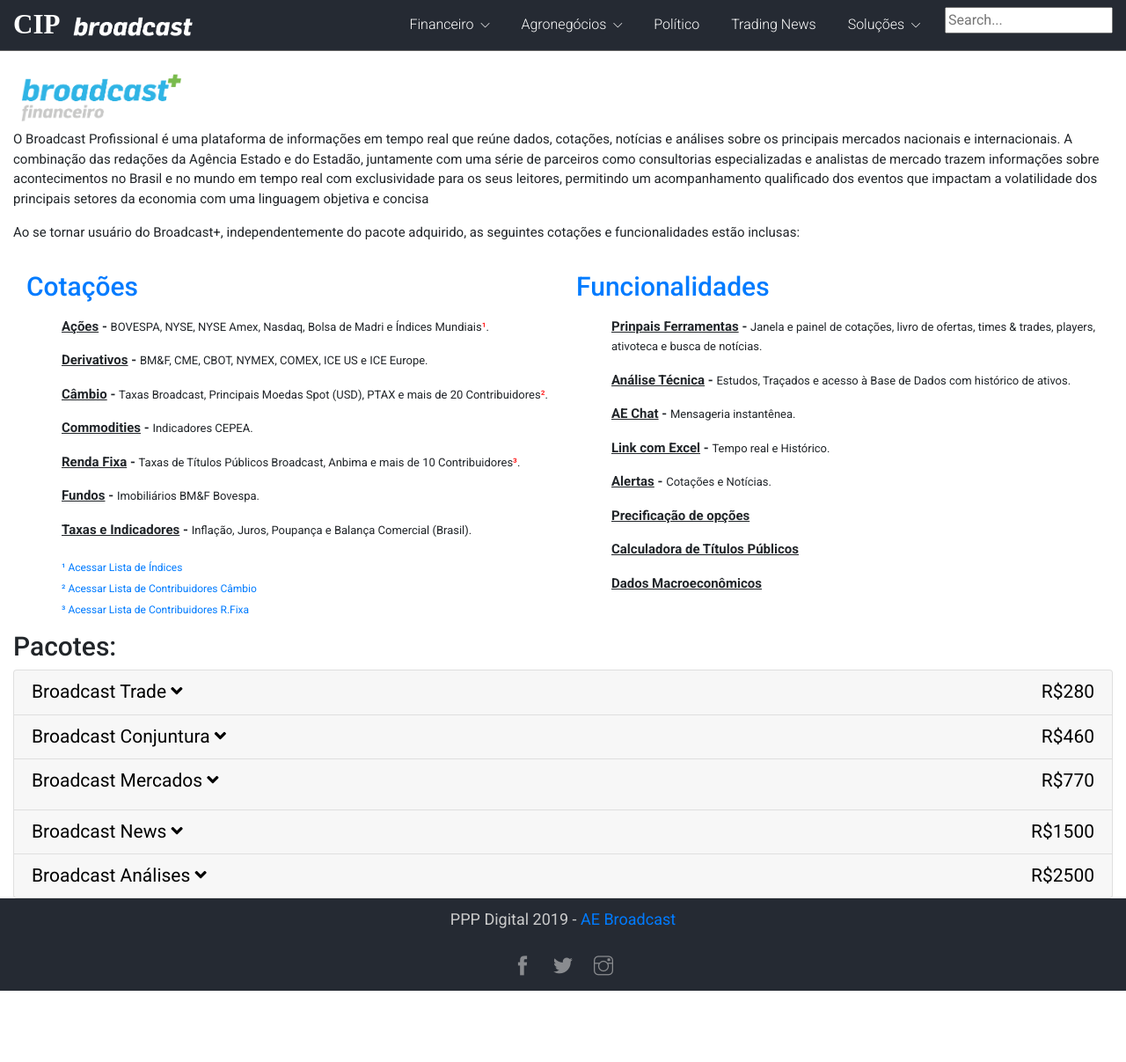
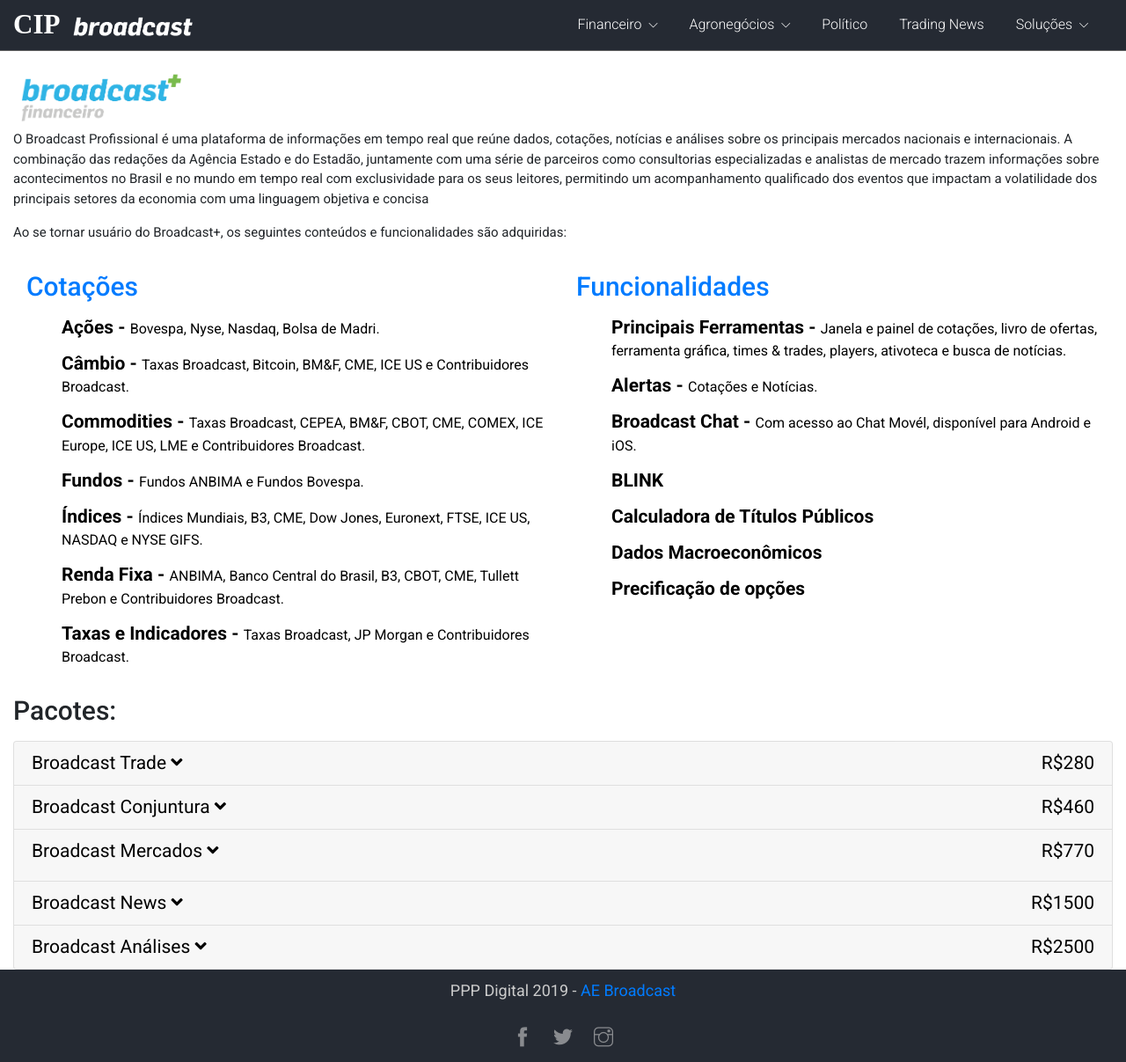
Before and after one commit to brunoLeal93/cipbroadcast, a Flask app: page /bpro-web in a window 1280 px wide. Shown: the whole page at 88% size. Before the commit the page ends 1126 px from the top, so only its background shows below. Run offline with Flask 2, Linux system fonts and the light colour scheme; some libraries are stand-ins or nearby versions.

Commit message:
Atualizacao

```diff
--- a/app/static/css/ppp.css
+++ b/app/static/css/ppp.css
@@ -18,9 +18,11 @@
     top: 60px;
     background: white;
     margin-top: 0px !important;
-    z-index: 9999;
+    z-index: 10;
 }
-
+.nav-menu{
+    z-index: 50;
+}
 body{
 	padding-top: 75px;
 	font-size: 1rem;
--- a/app/static/css/style.css
+++ b/app/static/css/style.css
@@ -69,7 +69,8 @@
   top: 0;
   right: 0;
   left: 0;
-  margin: 0 auto; }
+  margin: 0 auto;
+  z-index: 50; }
 
 .nav-menu-2 {
   position: inherit; }
@@ -158,10 +159,10 @@
 .slider {
   background: url(../images/bpro4.png) no-repeat;
   background-size: cover;
-  min-height: 800px; }
+  min-height: 500px; }
   @media (max-width: 992px) {
     .slider {
-      min-height: 700px; } }
+      min-height: 400px; } }
 
 .btn-outline-light {
   padding: 10px 16px; }
@@ -193,7 +194,7 @@
     margin: 0 !important; } }
 
 .btn-group {
-  width: 100%; }
+  width: 70%; }
   @media (max-width: 576px) {
     .btn-group {
       display: block; } }
@@ -274,7 +275,7 @@
    ============================================================== */
 .styled-heading {
   text-align: center;
-  margin: 0 0 50px; }
+  margin: 15px 0 50px; }
   @media (max-width: 768px) {
     .styled-heading {
       margin: 0 0 30px; } }
--- a/app/static/js/ppp.js
+++ b/app/static/js/ppp.js
@@ -870,6 +870,7 @@
 
 $(document).ready(function() {
         $('[data-toggle="tooltip"]').tooltip();
+        $('#selectNivel').val("1").change();
 
 /* Inicio do script que trava os header*/
         var offset1 = $('#cont-incluso').offset().top -10;
--- a/app/templates/base.html
+++ b/app/templates/base.html
@@ -53,7 +53,7 @@
                                             <span class="icon-arrow-down"></span>
                                             </a>
                                             <div class="dropdown-menu" aria-labelledby="navbarDropdownMenuLink">
-                                            <a class="dropdown-item" href="{{url_for('bpro_terminal')}}">Terminais</a>
+                                                <a class="dropdown-item" href="{{url_for('bpro_terminal')}}">Desktop</a>
                                                 <a class="dropdown-item" href="#">Web</a>
                                                 <a class="dropdown-item" href="#">Wallboard</a>
                                             </div>
@@ -63,7 +63,7 @@
                                             <span class="icon-arrow-down"></span>
                                             </a>
                                             <div class="dropdown-menu" aria-labelledby="navbarDropdownMenuLink">
-                                            <a class="dropdown-item" href={{url_for('bagro_terminal')}}>Terminais</a>
+                                                <a class="dropdown-item" href={{url_for('bagro_terminal')}}>Desktop</a>
                                                 <a class="dropdown-item" href="#">Web</a>
                                                 <a class="dropdown-item" href="#">Wallboard</a>
                                             </div>
@@ -80,15 +80,10 @@
                                             </a>
                                             <div class="dropdown-menu" aria-labelledby="navbarDropdownMenuLink">
                                                 <a class="dropdown-item" href="#">Data Feed</a>
-                                                <a class="dropdown-item" href="#">RI</a>
+                                                <a class="dropdown-item" href="#">Sites de RI</a>
                                                 <a class="dropdown-item" href="#">Ticker</a>
                                             </div>
                                         </li>
-                                    <li>
-                                        <input type="text" placeholder="Search...">
-                                        <div class="icon"></div>
-                                    </li>
-
                                     </ul>
                                 </div>
                             </nav>
--- a/app/templates/bcpro.html
+++ b/app/templates/bcpro.html
@@ -11,10 +11,10 @@
 {% block content %}
     <div>
     <div class="container-fluid">
-      <img style="text-align: center;" src="../static/img/LOGO-BC-Financeiro.png">
+      <img style="align-content: center" src="../static/img/LOGO-BC-Financeiro.png">
 
       <p>O Broadcast Profissional é uma plataforma de informações em tempo real que reúne dados, cotações, notícias e análises sobre os principais mercados nacionais e internacionais. A combinação das redações da Agência Estado e do Estadão, juntamente com uma série de parceiros como consultorias especializadas e analistas de mercado trazem informações sobre acontecimentos no Brasil e no mundo em tempo real com exclusividade para os seus leitores, permitindo um acompanhamento qualificado dos eventos que impactam a volatilidade dos principais setores da economia com uma linguagem objetiva e concisa</p>
-      <p>Ao se tornar usuário do Broadcast+, independentemente do pacote adquirido, as seguintes cotações e funcionalidades estão inclusas:</p>
+      <p>Ao se tornar usuário do Broadcast+, os seguintes conteúdos e funcionalidades são adquiridas:</p>
 
       <!--Cotações-->
       <div class="container-fluid">
@@ -22,42 +22,43 @@
           <div class=col-6>
             <p><h4 class="text-primary">Cotações</h4></p>
             <ul>
-          <p><b><ins>Ações</ins> - </b><font size="2">BOVESPA, NYSE, NYSE Amex, Nasdaq, Bolsa de Madri e Índices Mundiais<font color="red">¹</font>.</font></p>
-          <p><b><ins>Derivativos</ins> - </b><font size="2">BM&F, CME, CBOT, NYMEX, COMEX, ICE US e  ICE Europe.</font></p>
-          <p><b><ins>Câmbio</ins> - </b><font size="2">Taxas Broadcast, Principais Moedas Spot (USD), PTAX e mais de 20 Contribuidores<font color="red">²</font>.</font></p>
-          <p><b><ins>Commodities</ins> - </b><font size="2">Indicadores CEPEA.</font></p>
-          <p><b><ins>Renda Fixa</ins> - </b><font size="2">Taxas de Títulos Públicos Broadcast, Anbima e mais de 10 Contribuidores<font color="red">³</font>.</font></p>
-          <p><b><ins>Fundos</ins> - </b><font size="2">Imobiliários BM&F Bovespa.</font></p>
-          <p><b><ins>Taxas e Indicadores</ins> - </b><font size="2">Inflação, Juros, Poupança e Balança Comercial (Brasil).</font></p>
+              <p><b><h6>Ações - </b><font size="3">Bovespa, Nyse, Nasdaq, Bolsa de Madri.</font></h6></p>
+              <p><b><h6>Câmbio  - </b><font size="3">Taxas Broadcast, Bitcoin, BM&F, CME, ICE US e Contribuidores Broadcast.</font></h6></p>
+              <p><b><h6>Commodities  - </b><font size="3">Taxas Broadcast, CEPEA, BM&F, CBOT, CME, COMEX, ICE Europe, ICE US, LME e Contribuidores Broadcast.</font></h6></p>
+              <p><b><h6>Fundos  - </b><font size="3">Fundos ANBIMA e Fundos Bovespa.</font></h6></p>
+              <p><b><h6>Índices  - </b><font size="3">Índices Mundiais, B3, CME, Dow Jones, Euronext, FTSE, ICE US, NASDAQ e NYSE GIFS.</font></h6></p>
+              <p><b><h6>Renda Fixa  - </b><font size="3">ANBIMA, Banco Central do Brasil, B3, CBOT, CME, Tullett Prebon e Contribuidores Broadcast.</font></h6></p>
+              <p><b><h6>Taxas e Indicadores  - </b><font size="3">Taxas Broadcast, JP Morgan e Contribuidores Broadcast.</font></h6></p>
             </ul>
+           <!--
              <ul>
             <sub><a href="#">¹ Acessar Lista de Índices</a></sub></br>
             <sub><a href="contribuidores.html#headingTwo">² Acessar Lista de Contribuidores Câmbio</a></sub></br>
             <sub><a href="contribuidores.html">³ Acessar Lista de Contribuidores R.Fixa</a></sub></br>
             </ul>
+            -->
           </div>
-
         <!--Fim Cotações-->
         <!--Funcionalidades-->
-
           <div class=col-6>
             <p><h4 class="text-primary">Funcionalidades</h4></p>
             <ul>
-        <p><b><ins>Prinpais Ferramentas</ins> - </b><font size="2">Janela e painel de cotações, livro de ofertas, times & trades, players, ativoteca e busca de notícias.</font></p>
-        <p><b><ins>Análise Técnica</ins> - </b><font size="2">Estudos, Traçados e acesso à Base de Dados com histórico de ativos.</font></p>
-        <p><b><ins>AE Chat</ins> - </b><font size="2">Mensageria instantênea.</font></p>
-        <p><b><ins>Link com Excel</ins> - </b><font size="2">Tempo real e Histórico.</font></p>
-        <p><b><ins>Alertas</ins> - </b><font size="2">Cotações e Notícias.</font></p>
-        <p><b><ins>Precificação de opções</ins></b></p>
-        <p><b><ins>Calculadora de Títulos Públicos</ins></b></p>
-        <p><b><ins>Dados Macroeconômicos</ins></b></p>
+                <p><b><h6>Principais Ferramentas  - </b><font size="3">Janela e painel de cotações, livro de ofertas, ferramenta gráfica, times & trades, players, ativoteca e busca de notícias.</font></h6></p>
+                <p><b><h6>Alertas   - </b><font size="3">Cotações e Notícias.</font></h6></p>
+                <!--p><b><h6>Demo Análise Fundamentalista  - </b></h6></p-->
+                <p><b><h6>Broadcast Chat - </b><font size="3">Com acesso ao Chat Movél, disponível para Android e iOS.</font></h6></p>
+                <p><b><h6>BLINK</b></h6></p>
+                <p><b><h6>Calculadora de Títulos Públicos</b></h6></p>
+                <p><b><h6>Dados Macroeconômicos</b></h6></p>
+                <!--p><b><h6>Fundos de Investimentos</b></h6></p-->
+                <p><b><h6>Precificação de opções</b></h6></p>
               </ul>
           </div>
         </div>
       </div>
       <!--Fim Funcionalidades-->
       <!--Pacotes-->
-      <h4>Pacotes:</h4>
+      <p><h4>Pacotes:</h4></p>
       <!--Pacotes-->
       <div class="accordion md-accordion" id="accordionPacotes" role="tablist" aria-multiselectable="true">
 
@@ -83,7 +84,11 @@
                         </li>
                     </ul>
                     <div class="tab-content" id="pills-tabContent">
-                      <div class="tab-pane fade show active" id="pills-desc-trade" role="tabpanel" aria-labelledby="pills-desc-trade-tab">...</div>
+                      <div class="tab-pane fade show active" id="pills-desc-trade" role="tabpanel" aria-labelledby="pills-desc-trade-tab">
+                        <p>O Pacote <b>Broadcast Trade</b> oferece acesso ao caderno de notícias Conjuntura & Negócios que é composto por uma seleção de notícias sobre negócios e empresas, principalmente de companhias de capital aberto publicadas nos noticiários online da Agência Estado e no jornal "O Estado de S. Paulo".</p>
+                        <p>Além disso, o Pacote Broadcast Trade, disponibiliza cotações com delay das principais Bolsas de Valores do Brasil e EUA e Europa.</p>
+                        <p><a href="#">Clique aqui</a> para acessar o descritivo completo do pacote.</p>
+                      </div>
                       <div class="tab-pane fade" id="pills-pganhos-trade" role="tabpanel" aria-labelledby="pills-pganhos-trade-tab">
                           <strong>Notícias</strong>
                           <ul>
--- a/app/templates/index.html
+++ b/app/templates/index.html
@@ -205,6 +205,9 @@
                         </div>
                     </div>
                 </div>
+            </div>
+
+            <div class="container-fluid" style="margin-left: 50px;">
                 <div class="row">
                     <ul>
                         <li>
@@ -219,9 +222,7 @@
                         <li>
                             <h6>Quais os tipos de contribuição e como ser contribuidor das plataformas Broadcast?</h6>
                         </li>
-
                     </ul>
-
                 </div>
 
                 <!--div class="row">
```
Also changed, not shown: app/static/js/ppp2.js (+125 -15 lines). Lines whose indentation alone changed are shown as unchanged.
